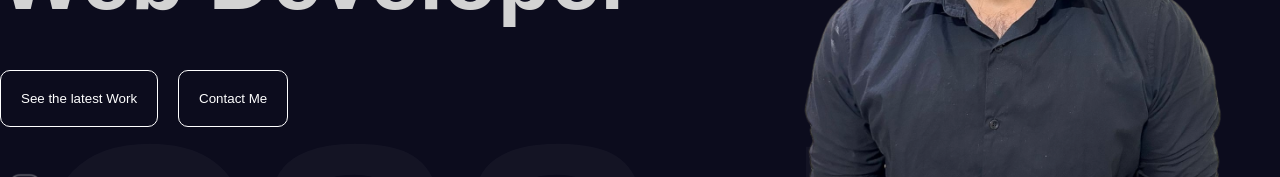
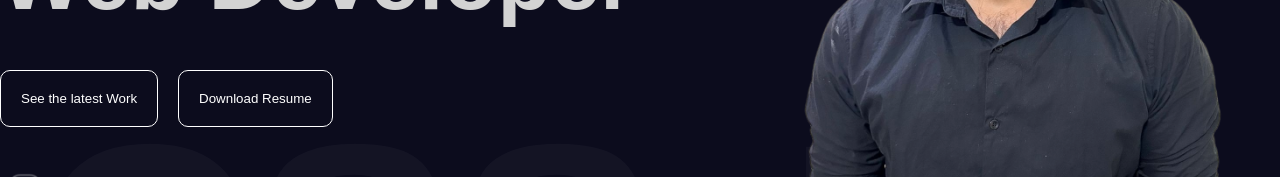
Before and after one commit to skythelimit24/onlinepresence, a React (Vite) app: page / in a window 1280 px wide. Shown: the part 415-592 px from the top of the page. Built offline with nearby package versions, Linux system fonts and the light colour scheme.

Commit message:
resume file is been added

```diff
--- a/package.json
+++ b/package.json
@@ -14,6 +14,7 @@
     "framer-motion": "^10.16.4",
     "react": "^18.2.0",
     "react-dom": "^18.2.0",
+    "react-toastify": "^10.0.5",
     "sass": "^1.68.0"
   },
   "devDependencies": {
--- a/src/Components/Hero/Hero.jsx
+++ b/src/Components/Hero/Hero.jsx
@@ -1,5 +1,7 @@
 import React from "react";
 import "./hero.scss";
+import { ToastContainer, toast } from 'react-toastify';
+import 'react-toastify/dist/ReactToastify.css';
 import { motion } from "framer-motion";
 const Hero = () => {
   const TextVariants = {
@@ -39,6 +41,15 @@ const Hero = () => {
     },
   };
 
+    const handleDownload = () => {
+      const downloadLink = document.createElement('a');
+      downloadLink.href = "/AkashTanwarResume.pdf";
+      downloadLink.download = 'Resume.pdf';
+      document.body.appendChild(downloadLink);
+      downloadLink.click();
+      document.body.removeChild(downloadLink);
+      toast.info('Downloading resume...');
+    };
 
   return (
     <>
@@ -56,7 +67,8 @@ const Hero = () => {
               <motion.button variants={TextVariants} >
                 See the latest Work
               </motion.button>
-              <motion.button variants={TextVariants}>Contact Me</motion.button>
+              <button variants={TextVariants} onClick={handleDownload}>Download Resume</button>
+              <ToastContainer />
             </motion.div>
             <motion.img
               variants={TextVariants}
@@ -72,7 +84,7 @@ const Hero = () => {
           initial="initial"
           animate="animate"
         >
-        ReactJs CSS Javascript MUI
+        ReactJs CSS Javascript.
         </motion.div>
         <div className="imageContainer">
           <img src="./hero2.png" alt="AkashImage" />
--- a/src/Components/Hero/hero.scss
+++ b/src/Components/Hero/hero.scss
@@ -45,6 +45,7 @@
 
         .buttons{
             button{
+                position: relative;
                 padding: 20px;
                 background-color:transparent ;
                 border-radius: 10px;
@@ -53,6 +54,7 @@
                 margin-right: 20px;
                 cursor:pointer;
                 font-weight: 300;
+               z-index: 5;
         }
     }
 
```
Also changed, not shown: 2 other files (tests, documents, lock files or other folders).
